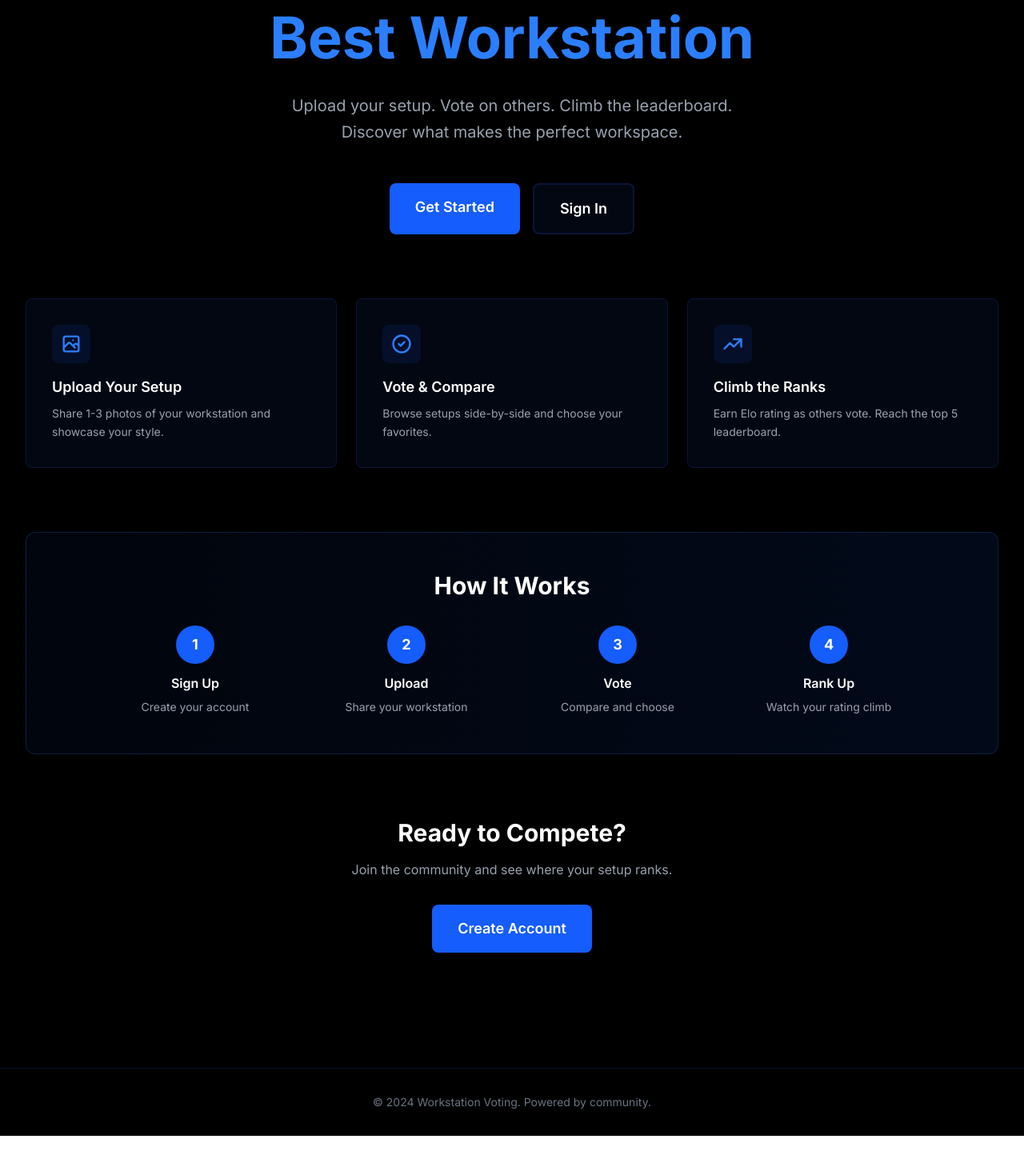
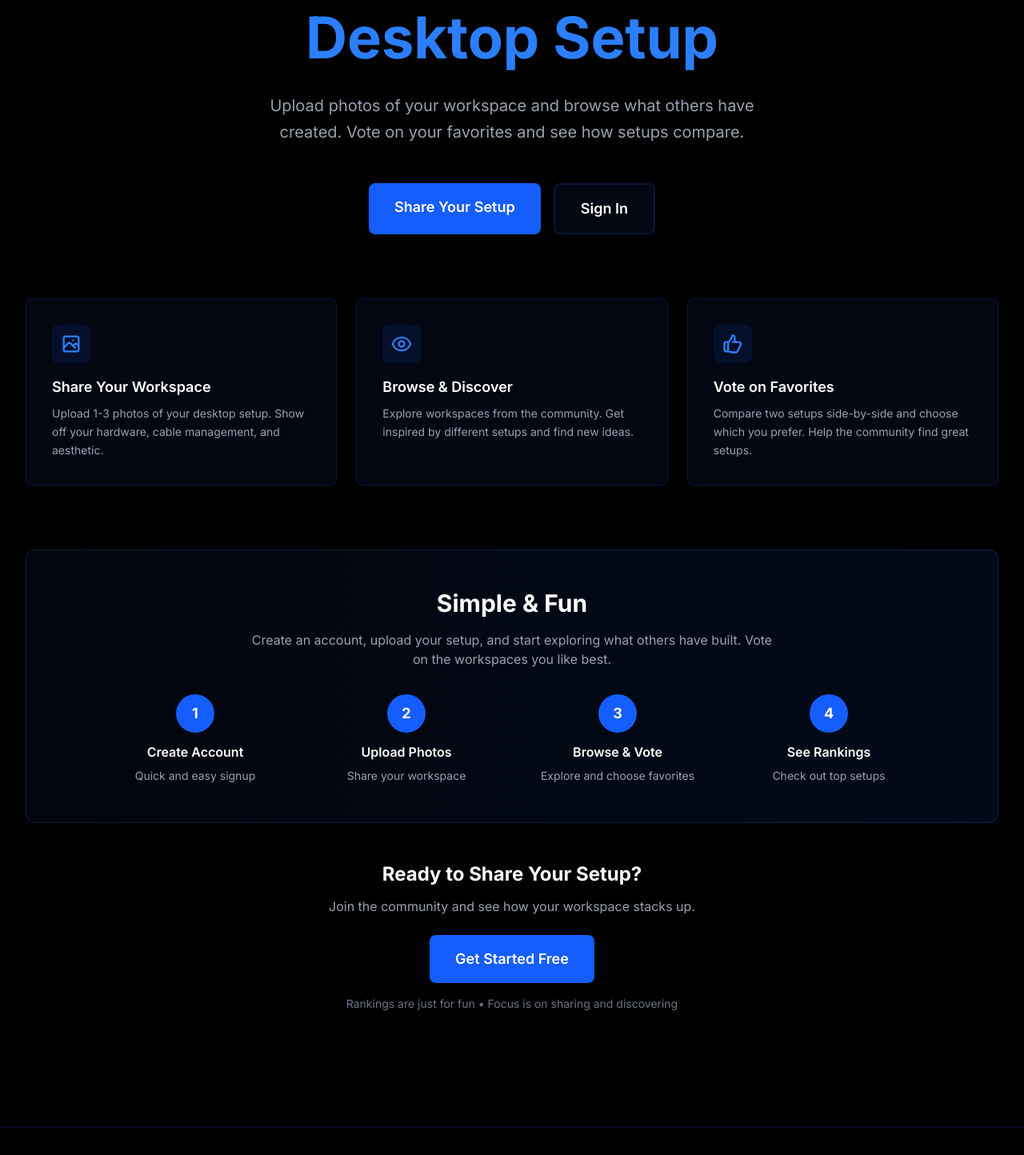
Before and after one commit to Johnandoffagain/workstation-voting, a Next.js app: page / in a window 1280 px wide. Shown: the part 238-1682 px from the top of the page at 80% size. Before the commit the page ends 1658 px from the top, so only its background shows below. Built offline with nearby package versions, Linux system fonts and the light colour scheme; no server answers.

Commit message:
Update landing page to focus on sharing and browsing

```diff
--- a/app/page.tsx
+++ b/app/page.tsx
@@ -30,22 +30,21 @@ export default function HomePage() {
         <div className="text-center mb-20">
           <div className="mb-8">
             <span className="inline-block px-4 py-2 bg-blue-600/10 border border-blue-500/30 rounded-full text-blue-400 text-sm font-semibold mb-4">
-              Community-Driven Rankings
+              Share Your Workspace
             </span>
           </div>
 
           <h1 className="text-6xl md:text-7xl font-bold text-white mb-6 leading-tight">
-            Compete for the
+            Show Off Your
             <br />
             <span className="text-blue-500">
-              Best Workstation
+              Desktop Setup
             </span>
           </h1>
 
           <p className="text-xl text-gray-400 mb-12 max-w-2xl mx-auto leading-relaxed">
-            Upload your setup. Vote on others. Climb the leaderboard.
-            <br />
-            Discover what makes the perfect workspace.
+            Upload photos of your workspace and browse what others have created.
+            Vote on your favorites and see how setups compare.
           </p>
 
           <div className="flex gap-4 justify-center flex-wrap">
@@ -53,7 +52,7 @@ export default function HomePage() {
               href="/signup"
               className="px-8 py-4 bg-blue-600 text-white font-semibold rounded-lg hover:bg-blue-700 transition text-lg"
             >
-              Get Started
+              Share Your Setup
             </Link>
             <Link
               href="/login"
@@ -72,99 +71,107 @@ export default function HomePage() {
                 <path strokeLinecap="round" strokeLinejoin="round" strokeWidth={2} d="M4 16l4.586-4.586a2 2 0 012.828 0L16 16m-2-2l1.586-1.586a2 2 0 012.828 0L20 14m-6-6h.01M6 20h12a2 2 0 002-2V6a2 2 0 00-2-2H6a2 2 0 00-2 2v12a2 2 0 002 2z" />
               </svg>
             </div>
-            <h3 className="text-lg font-semibold mb-2 text-white">Upload Your Setup</h3>
+            <h3 className="text-lg font-semibold mb-2 text-white">Share Your Workspace</h3>
             <p className="text-gray-400 text-sm leading-relaxed">
-              Share 1-3 photos of your workstation and showcase your style.
+              Upload 1-3 photos of your desktop setup. Show off your hardware, cable management, and aesthetic.
             </p>
           </div>
 
           <div className="bg-gray-950 p-8 rounded-lg border border-blue-900/30 hover:border-blue-500/50 transition">
             <div className="w-12 h-12 bg-blue-600/10 rounded-lg flex items-center justify-center mb-4">
               <svg className="w-7 h-7 text-blue-500" fill="none" stroke="currentColor" viewBox="0 0 24 24">
-                <path strokeLinecap="round" strokeLinejoin="round" strokeWidth={2} d="M9 12l2 2 4-4m6 2a9 9 0 11-18 0 9 9 0 0118 0z" />
+                <path strokeLinecap="round" strokeLinejoin="round" strokeWidth={2} d="M15 12a3 3 0 11-6 0 3 3 0 016 0z" />
+                <path strokeLinecap="round" strokeLinejoin="round" strokeWidth={2} d="M2.458 12C3.732 7.943 7.523 5 12 5c4.478 0 8.268 2.943 9.542 7-1.274 4.057-5.064 7-9.542 7-4.477 0-8.268-2.943-9.542-7z" />
               </svg>
             </div>
-            <h3 className="text-lg font-semibold mb-2 text-white">Vote & Compare</h3>
+            <h3 className="text-lg font-semibold mb-2 text-white">Browse & Discover</h3>
             <p className="text-gray-400 text-sm leading-relaxed">
-              Browse setups side-by-side and choose your favorites.
+              Explore workspaces from the community. Get inspired by different setups and find new ideas.
             </p>
           </div>
 
           <div className="bg-gray-950 p-8 rounded-lg border border-blue-900/30 hover:border-blue-500/50 transition">
             <div className="w-12 h-12 bg-blue-600/10 rounded-lg flex items-center justify-center mb-4">
               <svg className="w-7 h-7 text-blue-500" fill="none" stroke="currentColor" viewBox="0 0 24 24">
-                <path strokeLinecap="round" strokeLinejoin="round" strokeWidth={2} d="M13 7h8m0 0v8m0-8l-8 8-4-4-6 6" />
+                <path strokeLinecap="round" strokeLinejoin="round" strokeWidth={2} d="M14 10h4.764a2 2 0 011.789 2.894l-3.5 7A2 2 0 0115.263 21h-4.017c-.163 0-.326-.02-.485-.06L7 20m7-10V5a2 2 0 00-2-2h-.095c-.5 0-.905.405-.905.905 0 .714-.211 1.412-.608 2.006L7 11v9m7-10h-2M7 20H5a2 2 0 01-2-2v-6a2 2 0 012-2h2.5" />
               </svg>
             </div>
-            <h3 className="text-lg font-semibold mb-2 text-white">Climb the Ranks</h3>
+            <h3 className="text-lg font-semibold mb-2 text-white">Vote on Favorites</h3>
             <p className="text-gray-400 text-sm leading-relaxed">
-              Earn Elo rating as others vote. Reach the top 5 leaderboard.
+              Compare two setups side-by-side and choose which you prefer. Help the community find great setups.
             </p>
           </div>
         </div>
 
         {/* How It Works */}
-        <div className="bg-gradient-to-r from-blue-600/5 to-blue-600/10 border border-blue-500/20 rounded-xl p-12 text-center">
-          <h2 className="text-3xl font-bold text-white mb-8">
-            How It Works
+        <div className="bg-gradient-to-r from-blue-600/5 to-blue-600/10 border border-blue-500/20 rounded-xl p-12 text-center mb-12">
+          <h2 className="text-3xl font-bold text-white mb-4">
+            Simple & Fun
           </h2>
+          <p className="text-gray-400 mb-8 max-w-2xl mx-auto">
+            Create an account, upload your setup, and start exploring what others have built.
+            Vote on the workspaces you like best.
+          </p>
 
           <div className="grid md:grid-cols-4 gap-8 text-left max-w-5xl mx-auto">
             <div className="flex flex-col items-center text-center">
               <div className="w-12 h-12 bg-blue-600 rounded-full flex items-center justify-center text-white font-bold text-lg mb-3">
                 1
               </div>
-              <h4 className="text-white font-semibold mb-2">Sign Up</h4>
-              <p className="text-sm text-gray-400">Create your account</p>
+              <h4 className="text-white font-semibold mb-2">Create Account</h4>
+              <p className="text-sm text-gray-400">Quick and easy signup</p>
             </div>
 
             <div className="flex flex-col items-center text-center">
               <div className="w-12 h-12 bg-blue-600 rounded-full flex items-center justify-center text-white font-bold text-lg mb-3">
                 2
               </div>
-              <h4 className="text-white font-semibold mb-2">Upload</h4>
-              <p className="text-sm text-gray-400">Share your workstation</p>
+              <h4 className="text-white font-semibold mb-2">Upload Photos</h4>
+              <p className="text-sm text-gray-400">Share your workspace</p>
             </div>
 
             <div className="flex flex-col items-center text-center">
               <div className="w-12 h-12 bg-blue-600 rounded-full flex items-center justify-center text-white font-bold text-lg mb-3">
                 3
               </div>
-              <h4 className="text-white font-semibold mb-2">Vote</h4>
-              <p className="text-sm text-gray-400">Compare and choose</p>
+              <h4 className="text-white font-semibold mb-2">Browse & Vote</h4>
+              <p className="text-sm text-gray-400">Explore and choose favorites</p>
             </div>
 
             <div className="flex flex-col items-center text-center">
               <div className="w-12 h-12 bg-blue-600 rounded-full flex items-center justify-center text-white font-bold text-lg mb-3">
                 4
               </div>
-              <h4 className="text-white font-semibold mb-2">Rank Up</h4>
-              <p className="text-sm text-gray-400">Watch your rating climb</p>
+              <h4 className="text-white font-semibold mb-2">See Rankings</h4>
+              <p className="text-sm text-gray-400">Check out top setups</p>
             </div>
           </div>
         </div>
 
-        {/* CTA Section */}
-        <div className="text-center mt-20">
-          <h2 className="text-3xl font-bold text-white mb-4">
-            Ready to Compete?
+        {/* Secondary CTA */}
+        <div className="text-center">
+          <h2 className="text-2xl font-bold text-white mb-3">
+            Ready to Share Your Setup?
           </h2>
-          <p className="text-gray-400 mb-8">
-            Join the community and see where your setup ranks.
+          <p className="text-gray-400 mb-6">
+            Join the community and see how your workspace stacks up.
           </p>
           <Link
             href="/signup"
             className="inline-block px-8 py-4 bg-blue-600 text-white font-semibold rounded-lg hover:bg-blue-700 transition text-lg"
           >
-            Create Account
+            Get Started Free
           </Link>
+          <p className="text-sm text-gray-500 mt-4">
+            Rankings are just for fun • Focus is on sharing and discovering
+          </p>
         </div>
       </div>
 
       {/* Footer */}
       <footer className="border-t border-blue-900/30 mt-20">
         <div className="max-w-7xl mx-auto px-4 py-8 text-center text-gray-500 text-sm">
-          <p>© 2024 Workstation Voting. Powered by community.</p>
+          <p>© 2024 Workstation Voting. A community for workspace enthusiasts.</p>
         </div>
       </footer>
     </div>
```
